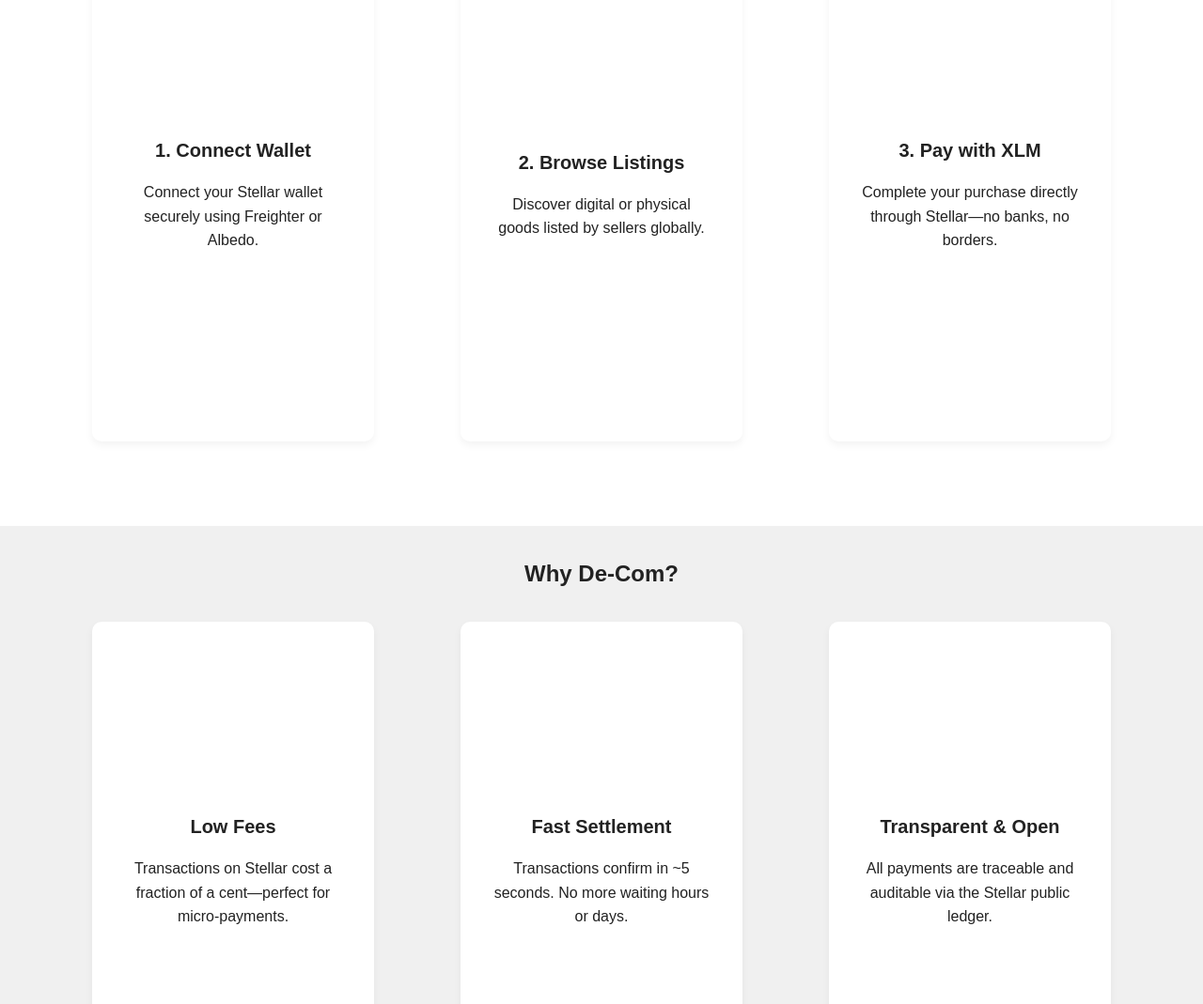
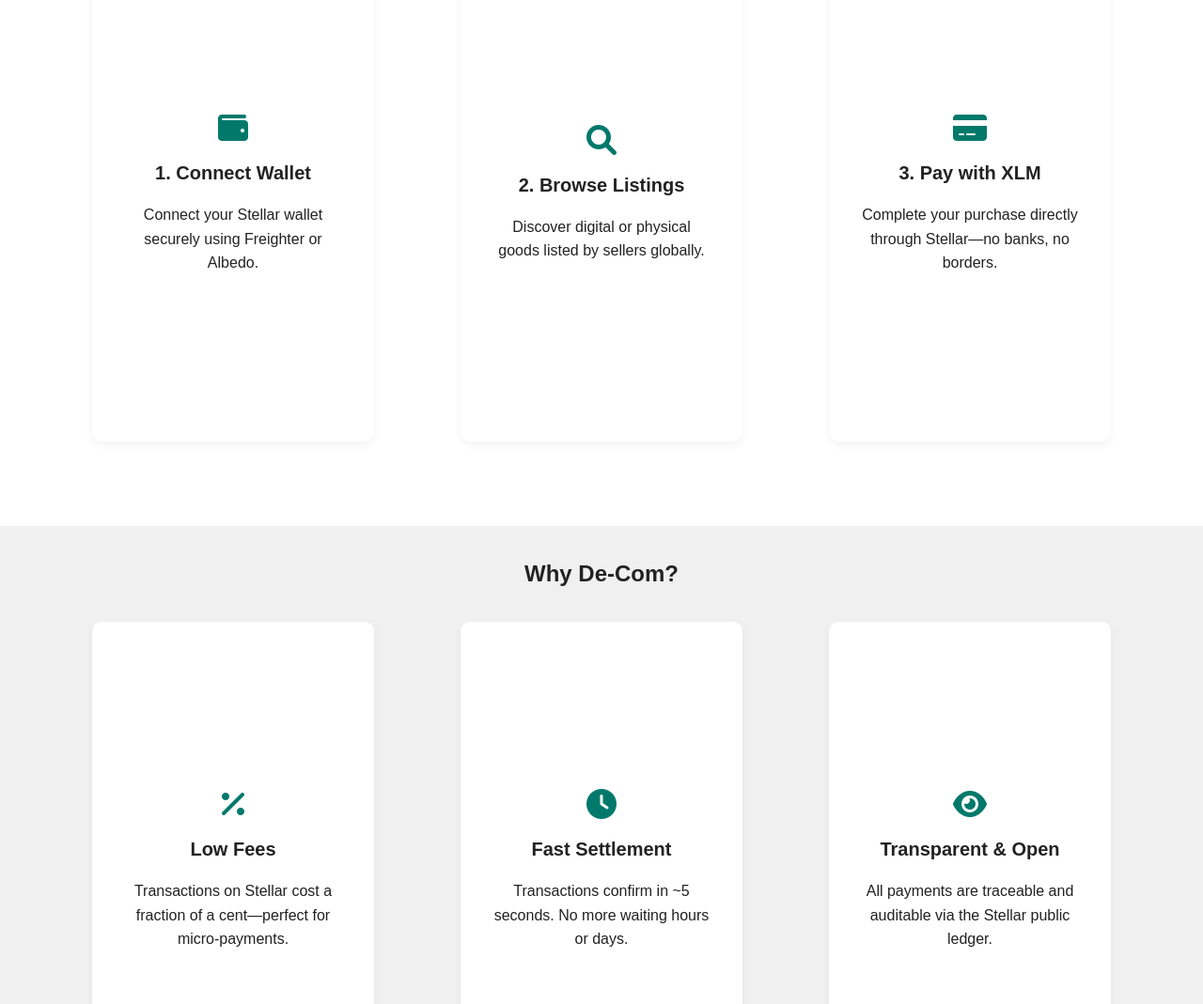
Before and after one commit to edrineasimwe/De-Com, a plain HTML site: page index.html in a window 1280 px wide. Shown: the part 1600-2669 px from the top of the page at 94% size. Drawn offline with Linux system fonts and the light colour scheme.

Commit message:
Additional Code Modified New

```diff
--- a/index.html
+++ b/index.html
@@ -5,6 +5,8 @@
   <meta name="viewport" content="width=device-width, initial-scale=1.0" />
   <title>De-Com - Decentralized E-Commerce</title>
   <link rel="stylesheet" href="style.css" />
+  <!-- Font Awesome for Icons -->
+  <link rel="stylesheet" href="https://cdnjs.cloudflare.com/ajax/libs/font-awesome/6.0.0-beta3/css/all.min.css" />
 </head>
 <body>
   <header>
@@ -40,14 +42,17 @@
     <h2>How It Works</h2>
     <div class="feature-grid">
       <div class="feature">
+        <i class="fas fa-wallet"></i>
         <h3>1. Connect Wallet</h3>
         <p>Connect your Stellar wallet securely using Freighter or Albedo.</p>
       </div>
       <div class="feature">
+        <i class="fas fa-search"></i>
         <h3>2. Browse Listings</h3>
         <p>Discover digital or physical goods listed by sellers globally.</p>
       </div>
       <div class="feature">
+        <i class="fas fa-credit-card"></i>
         <h3>3. Pay with XLM</h3>
         <p>Complete your purchase directly through Stellar—no banks, no borders.</p>
       </div>
@@ -58,14 +63,17 @@
     <h2>Why De-Com?</h2>
     <div class="feature-grid">
       <div class="feature">
+        <i class="fas fa-percent"></i>
         <h3>Low Fees</h3>
         <p>Transactions on Stellar cost a fraction of a cent—perfect for micro-payments.</p>
       </div>
       <div class="feature">
+        <i class="fas fa-clock"></i>
         <h3>Fast Settlement</h3>
         <p>Transactions confirm in ~5 seconds. No more waiting hours or days.</p>
       </div>
       <div class="feature">
+        <i class="fas fa-eye"></i>
         <h3>Transparent & Open</h3>
         <p>All payments are traceable and auditable via the Stellar public ledger.</p>
       </div>
```
